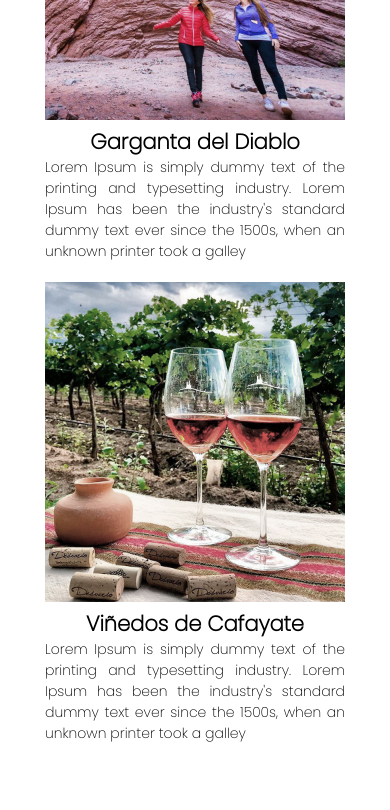
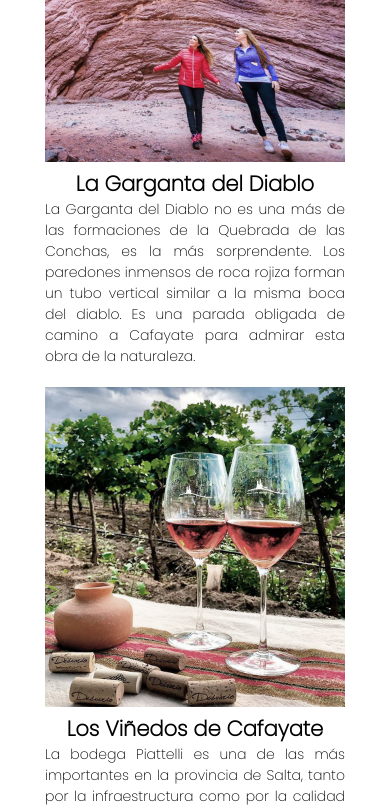
Before and after one commit to GazPardoDev/PreEntrega2-Pardo, a plain HTML site: page index.html in a window 390 px wide. Shown: the part 1850-2660 px from the top of the page. Drawn offline with Linux system fonts and the light colour scheme.

Commit message:
comentarios, seo y full responsive listos

```diff
--- a/index.html
+++ b/index.html
@@ -14,6 +14,7 @@
     <title>Disfruta Cafayate, un paseo por los Valles Calchaquíes</title>
 </head>
 <body>
+<!-- Aquí comienza la barra de menú superior -->
     <nav>
         <ul>
             <li><a class="active">Inicio</a></li>
@@ -28,6 +29,7 @@
         <img src="assets/Cafayate_LogoHome01.png" alt="Cafayate Valles Calchaquíes Salta" class="logo">
     </div>
 
+<!-- Esta sección separa la imagen superior del modulo de textos -->
     <section>
         <div class="textoseparador">
             <p>Bodegas, platos típicos y las magníficas postales de la precordillera enhebran un entretenido paseo desde la ciudad de Salta. Los exquisitos sabores del torrontés, el malbec, el merlot y el chardonnay en la Ruta del Vino.</p>
@@ -39,27 +41,30 @@
         <p class="parrafo2">Cafayate is a town in the Calchaquíes valleys located in the southwest of the province of Salta, northwestern region of Argentina. It is the head of the department of Cafayate and recognized for the quality of the wines produced there.</p>
     </div>
 
+<!-- Desde aquí aplico FLEX para organizar las 3 columnas en desktop y 1 columna en mobile -->
     <div class="flex-container">
         <div class="columna"><img src="assets/Cafayate_Home_img001.jpg" alt="Iglesia Principal de Cafayate" width="300" height="320">
             <h2 style="text-align: center;">Iglesia Principal</h2>
-        <p>Lorem Ipsum is simply dummy text of the printing and typesetting industry. Lorem Ipsum has been the industry's standard dummy text ever since the 1500s, when an unknown printer took a galley</p>
+            <p>La catedral de Nuestra Señora del Rosario o simplemente Catedral de Cafayate. Es un monumento religioso de Argentina, sede del obispado católico de Cafayate, sufragáneo del arzobispado de Salta. Se ubica en la localidad de Cafayate, provincia de Salta.</p>
         </div>
         <div class="columna"><img src="assets/Cafayate_Home_img002.jpg" alt="Camino a Cafayate - La Garganta del Diablo" width="300" height="320">
-            <h2 style="text-align: center;">Garganta del Diablo</h2>
-            <p>Lorem Ipsum is simply dummy text of the printing and typesetting industry. Lorem Ipsum has been the industry's standard dummy text ever since the 1500s, when an unknown printer took a galley</p>
+            <h2 style="text-align: center;">La Garganta del Diablo</h2>
+            <p>La Garganta del Diablo no es una más de las formaciones de la Quebrada de las Conchas, es la más sorprendente. Los paredones inmensos de roca rojiza forman un tubo vertical similar a la misma boca del diablo. Es una parada obligada de camino a Cafayate para admirar esta obra de la naturaleza.</p>
         </div>
         <div class="columna"><img src="assets/Cafayate_Home_img003.jpg" alt="Viñedos de Cafayate" width="300" height="320">
-            <h2 style="text-align: center;">Viñedos de Cafayate</h2>
-            <p>Lorem Ipsum is simply dummy text of the printing and typesetting industry. Lorem Ipsum has been the industry's standard dummy text ever since the 1500s, when an unknown printer took a galley</p>
+            <h2 style="text-align: center;">Los Viñedos de Cafayate</h2>
+            <p>La bodega Piattelli es una de las más importantes en la provincia de Salta, tanto por la infraestructura como por la calidad de sus productos. Con tecnología de última generación, Piattelli se caracteriza por ofrecer vinos de alta calidad y una experiencia muy completa a los viajeros que quieran conocer su predio.</p>
         </div>
     </div>
 
+<!-- Este banner se muestra sólo en la versión DESKTOP, en mobile le puse display:none, ya que es una imagen horizontal y en mobile se achica proporcionalmente y se complica la lectura -->
     <section class="banner">
         <a href="https://dealtura.com.ar/" target="_blank">
             <img src="assets/Cafayate_Home_img004_Banner.jpg" alt="De Altura Viajes y Turismo Salta">
             </a>
     </section>
 
+<!-- Aquí se muestra el FOOTER (mismo código en todas las páginas internas) -->
     <footer>
         <img src="assets/LogoCafayate00_footer.png" alt="Cafayate Salta" class="logofooter">
         <p>CODERHOUSE / CARRERA FULLSTACK / ALUMNO: GASTÓN PARDO<br>
```
Also changed, not shown: contacto.html (+6 -2 lines), faq.html (+4 -1 lines), galeria.html (+4 -1 lines), servicios.html (+18 -37 lines).
